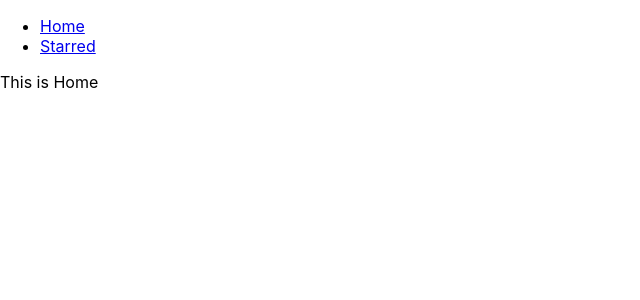
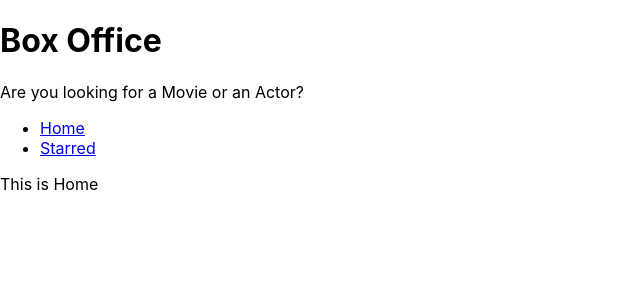
Before and after one commit to shrimayank12/Box-Office, a React (Create React App) app: page / in a window 1280 px wide. Shown: the top 300 px of the page, without its empty margins (0-640 px from the left). Built offline with nearby package versions, Linux system fonts and the light colour scheme.

Commit message:
added layout management and created title

```diff
--- a/src/App.js
+++ b/src/App.js
@@ -1,28 +1,25 @@
 import React from 'react';
 import { Switch, Route } from 'react-router-dom';
-import Navs from './components/Navs'
 import Home from './pages/Home';
 import Starred from './pages/Starred';
 
 function App() {
   return (
-    <div>
-      <Navs/>
-
     <Switch>
       <Route exact path='/'>
         <Home/>
       </Route>
+
       <Route exact path='/starred'>
         <Starred/>
       </Route>
+
       <Route>
         <div>
           Error 404! Page Not Found.
         </div>
       </Route>
     </Switch>
-    </div>
   )
 }
 
--- /dev/null
+++ b/src/components/MainPageLayout.js
@@ -0,0 +1,19 @@
+import React from 'react'
+import Navs from './Navs'
+import Title from './Title'
+
+const MainPageLayout = ({ children }) => {
+  return (
+    <div>
+      <Title
+      title='Box Office'
+      subtitle='Are you looking for a Movie or an Actor?'
+      />
+      <Navs/>
+
+      { children }
+    </div>
+  )
+}
+
+export default MainPageLayout
--- /dev/null
+++ b/src/components/Title.js
@@ -0,0 +1,12 @@
+import React from 'react'
+
+const Title = ({ title, subtitle}) => {
+  return (
+    <div>
+      <h1>{title}</h1>
+      <p>{subtitle}</p>
+    </div>
+  )
+}
+
+export default Title
--- a/src/pages/Home.js
+++ b/src/pages/Home.js
@@ -1,9 +1,8 @@
 import React from 'react'
+import MainPageLayout from '../components/MainPageLayout'
 
 const Home = () => {
-  return (
-    <div>This is Home</div>
-  )
+  return <MainPageLayout>This is Home</MainPageLayout>
 }
 
 export default Home
--- a/src/pages/Starred.js
+++ b/src/pages/Starred.js
@@ -1,9 +1,8 @@
 import React from 'react'
+import MainPageLayout from '../components/MainPageLayout'
 
 const Starred = () => {
-  return (
-    <div>This is Starred</div>
-  )
+  return <MainPageLayout>This is Starred</MainPageLayout>
 }
 
 export default Starred
```
Lines whose indentation alone changed are shown as unchanged.
